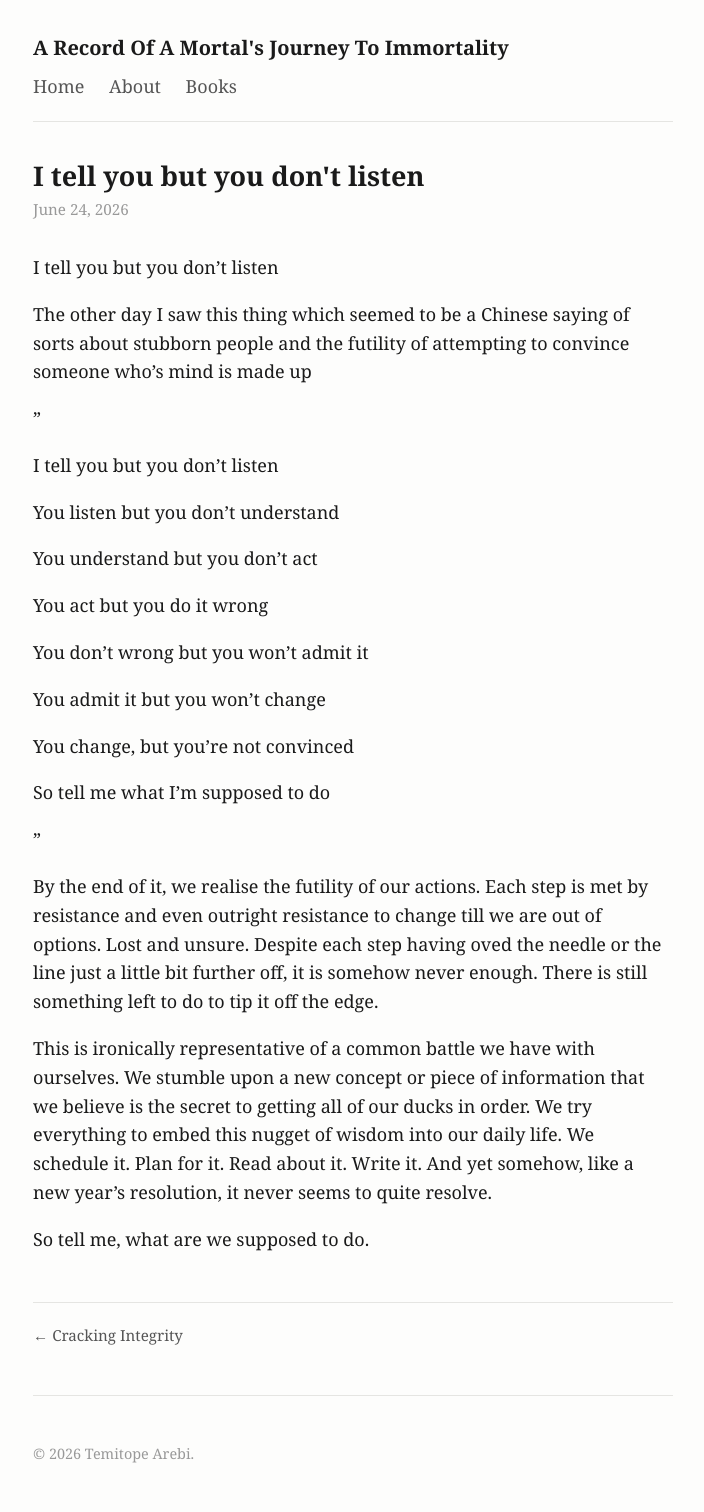
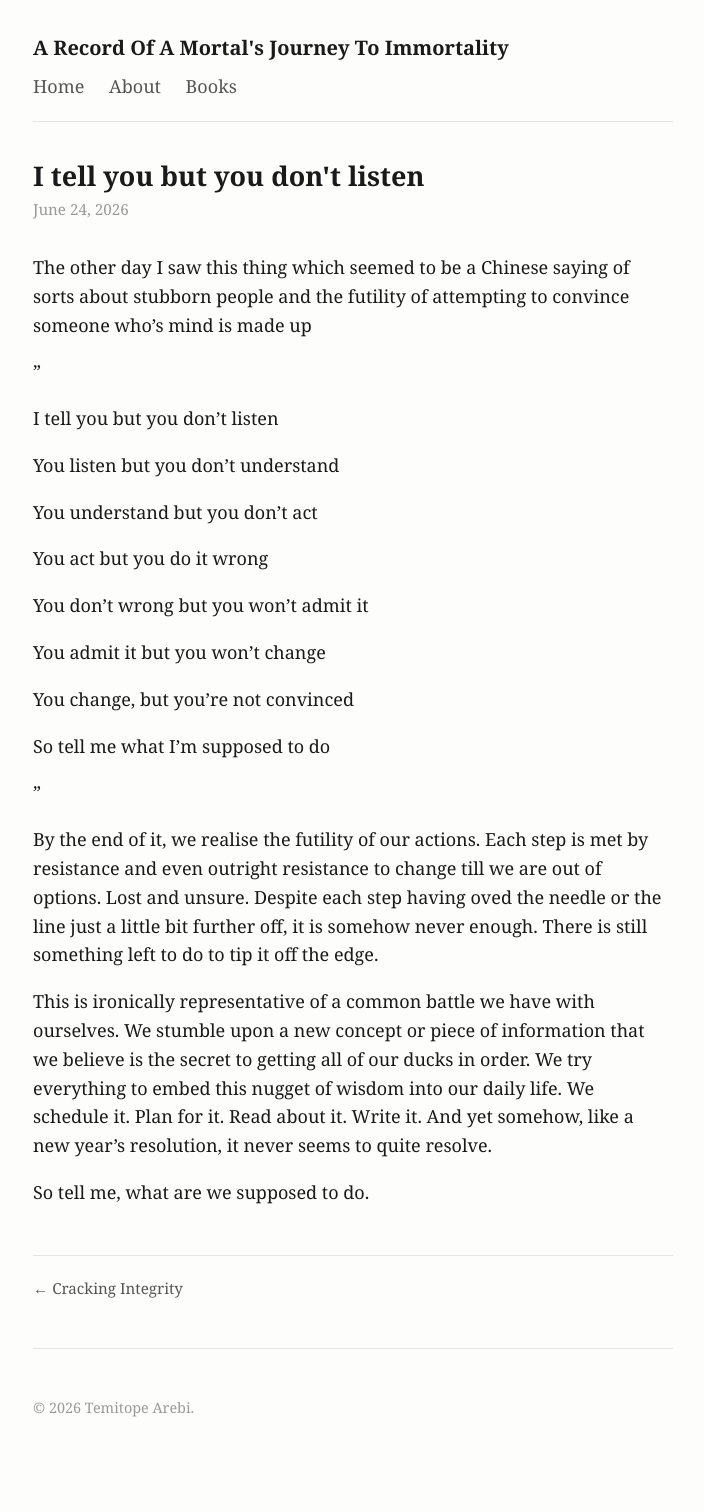
Before and after one commit to topearebi/aroamjti, a Jekyll site: the page built from _posts/2026-06-24-i-tell-you-but-you-dont-listen.md, in a window 1280 px wide. Shown: the whole page, without its empty margins (287-991 px from the left). Built offline with Jekyll 4.4.1, drawn with Linux system fonts in a browser that asks for light colours; after the commit the page ends 1465 px from its top, so only the background shows below that.

Commit message:
Update 2026-06-24-i-tell-you-but-you-dont-listen.md

```diff
--- a/_posts/2026-06-24-i-tell-you-but-you-dont-listen.md
+++ b/_posts/2026-06-24-i-tell-you-but-you-dont-listen.md
@@ -3,8 +3,6 @@ layout: post
 title: I tell you but you don't listen
 date: 2026-06-24 22:02:00 +0000
 ---
-
-I tell you but you don't listen
 
 The other day I saw this thing which seemed to be a Chinese saying of sorts about stubborn people and the futility of attempting to convince someone who's mind is made up
 
```
